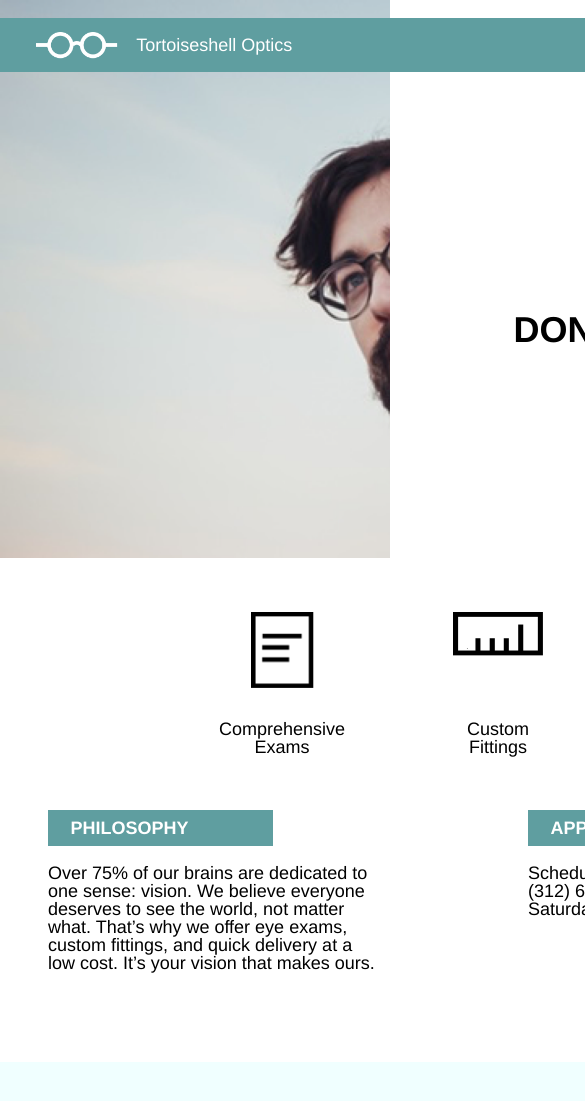
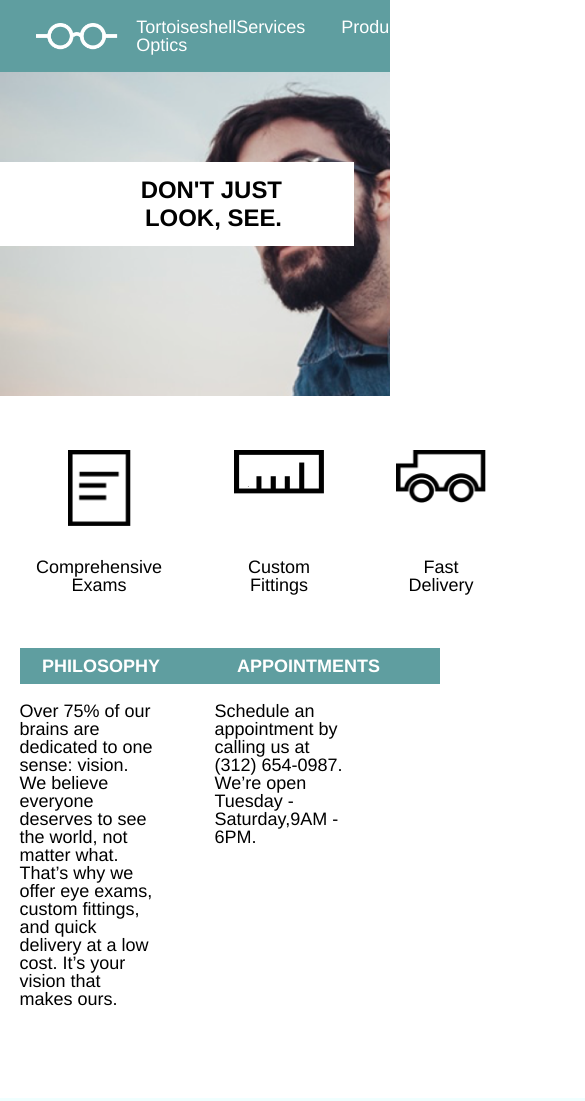
Before and after one commit to Katja-B/TortoiseshellOptics, a plain HTML site: page index.html in a window 390 px wide. Shown: the top 1101 px of the page, 585 px wide, since content can reach past the window. Drawn offline with Linux system fonts and the light colour scheme.

Commit message:
Added media queries for 1024 and 600 screen width

```diff
--- a/resources/css/styles.css
+++ b/resources/css/styles.css
@@ -172,3 +172,76 @@ footer img {
 	height: 1.5rem;
 	margin: 4rem 1rem 4rem 4rem;
 	}
+
+/* Tablet screen */
+
+@media only screen and (max-width: 1024px) {
+
+	header {
+		height: 22rem;
+		}
+
+	#container {
+		width: 100%;
+		margin: 0;
+		display: flex;
+		flex-direction: row;
+		justify-content:space-between;
+		align-content: center;
+		}
+
+	#slogan {
+		width: 100%;
+		display: flex;
+		flex-direction: row;
+		justify-content:flex-end;
+		margin-top: 0;
+	}
+
+	h1 {
+		text-align:right;
+		margin-right: 2rem;
+		margin-top:5rem;
+		padding: 0.75rem 4rem;
+		width: auto;
+		font-size: 1.33rem;
+		line-height: 1.2;
+		}
+
+	main {
+		display: flex;
+		flex-direction: column;
+		justify-content: center;
+		margin: auto;
+		width: 100%;
+		}
+
+}
+
+@media only screen and (max-width: 600px) {
+
+	main {
+		display: flex;
+		flex-direction: column;
+		margin: auto;
+		width: 100%;
+		}
+
+	#features {
+		display: flex;
+		flex-direction: row;
+		margin: 3rem auto;
+		height: 8rem;
+		width: 100%;
+		padding-right: 0;
+		}
+
+	.feature {
+		display: flex;
+		flex-direction: column;
+		margin: auto 2rem;
+		justify-content: space-between;
+		height: 8rem;
+	}
+
+	}
```
